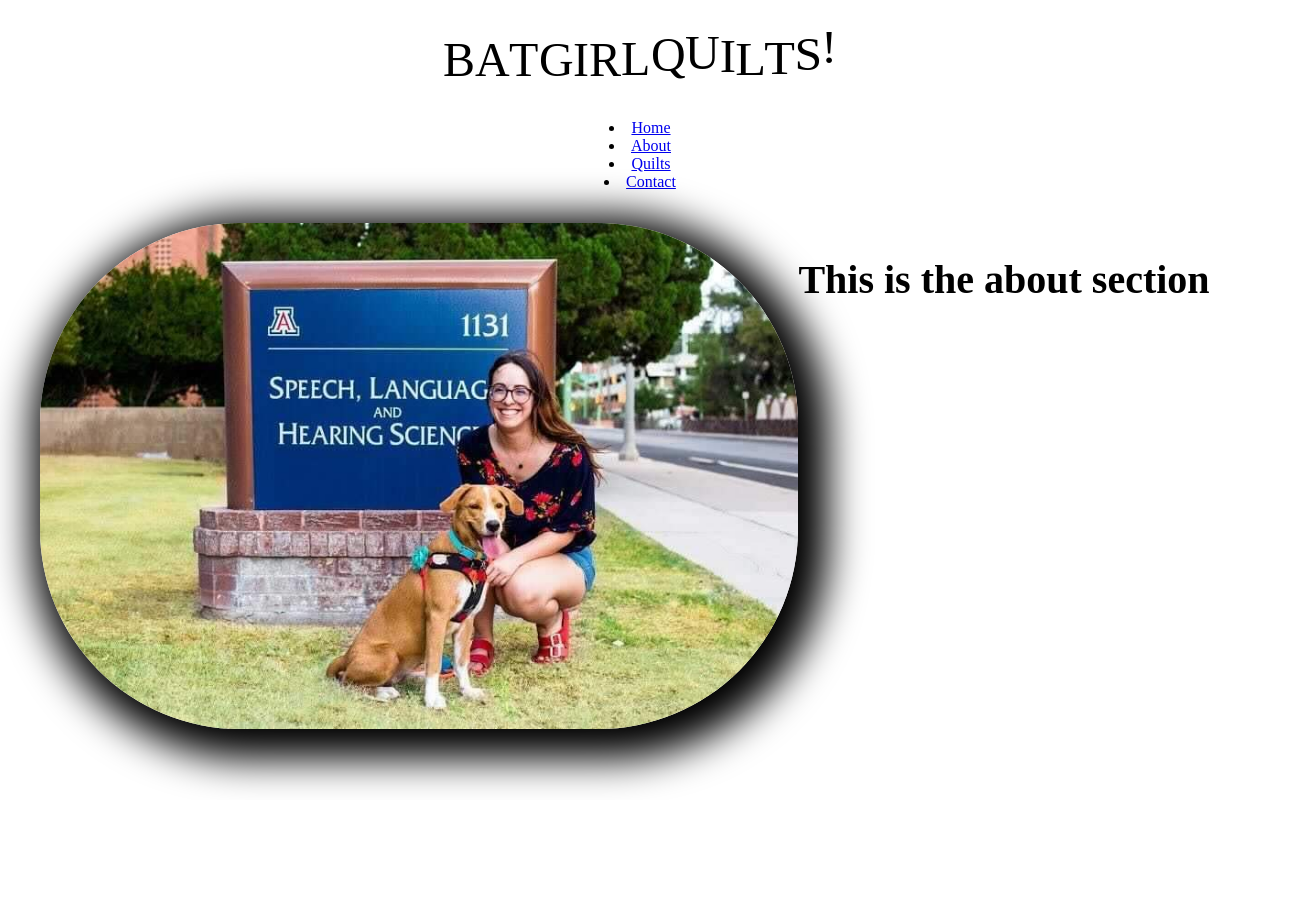
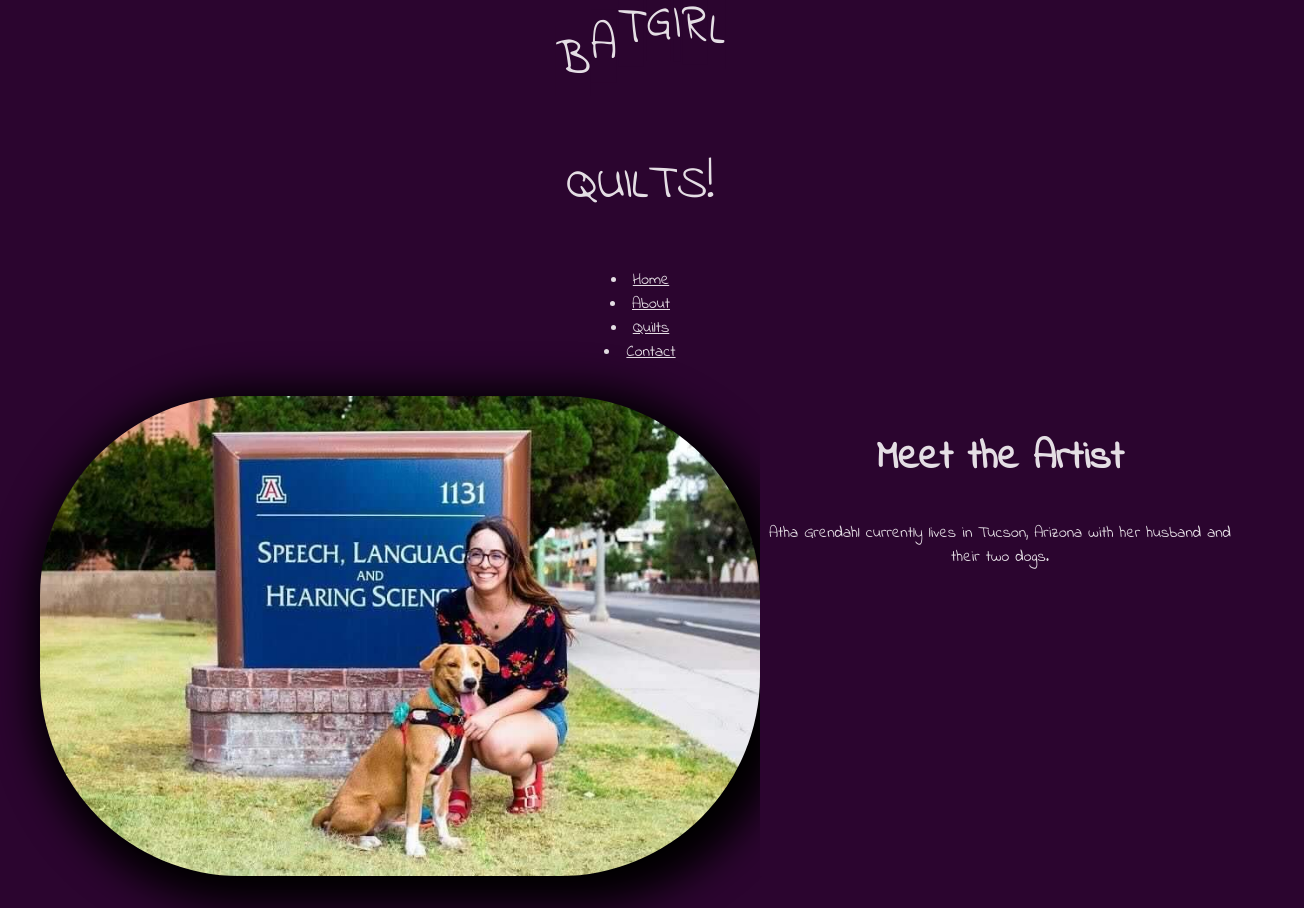
Before and after one commit to zimmermannlowbrass/atha-website, a React (Create React App) app in the folder client/: page / in a window 1280 px wide. Shown: the whole page, 1304 px wide, since content can reach past the window. Before the commit the page ends 800 px from the top, so only its background shows below. Built offline with nearby package versions, Linux system fonts and the light colour scheme.

Commit message:
add font

```diff
--- a/client/src/App.css
+++ b/client/src/App.css
@@ -1,10 +1,10 @@
-@import url('https://fonts.googleapis.com/css2?family=Shadows+Into+Light&display=swap');
+@import url('https://fonts.googleapis.com/css2?family=Indie+Flower&family=Shadows+Into+Light&display=swap');
+* {
+  text-align: center;
+  background-color: #2b052f;
+  color: #E4DEE4;
+  font-family: 'Indie Flower', cursive;
 
-.App {
-  text-align: center;
-}
-
-:root {
   --color-bg: #9b4fa5;
   --color-bg-variant: #2b052f;
   --color-primary: #ddaae4;
@@ -18,6 +18,8 @@
   --container-width-md: 86%;
   --container-width-sm: 90%;
 }
+
+
 
 h1 {
   font-size: 2.5rem;
--- a/client/src/components/About/About.js
+++ b/client/src/components/About/About.js
@@ -6,9 +6,12 @@ function About() {
     return (
         <section className="about">
             <img className="about-picture" src={PIC} alt="atha"/>
-            <h1>
-                This is the about section
-            </h1>
+            <div className="meet-the-artist">
+                <h1>
+                    Meet the Artist
+                </h1>
+                <p>Atha Grendahl currently lives in Tucson, Arizona with her husband and their two dogs.</p>
+            </div>
         </section>
     )
 }
--- a/client/src/components/About/about.css
+++ b/client/src/components/About/about.css
@@ -1,5 +1,4 @@
 .about {
-    width: 100%;
     display: flex;
 }
 
@@ -18,3 +17,7 @@
     transform: translateX(0);
   }
 }
+
+.meet-the-artist {
+  width: 40%;
+}
--- a/client/src/components/Header/Header.js
+++ b/client/src/components/Header/Header.js
@@ -13,6 +13,9 @@ function Header() {
                 <div class="i">I</div>
                 <div class="r">R</div>
                 <div class="l">L</div>
+            </div>
+            <br/>
+            <div className="bouncing-quilt">
                 <div class="q">Q</div>
                 <div class="u">U</div>
                 <div class="i2">I</div>
--- a/client/src/components/Header/header.css
+++ b/client/src/components/Header/header.css
@@ -1,7 +1,8 @@
-.bouncing-name {
+.header > div{
     position: relative;
     display: inline-flex;
     font-size: 3rem;
+    margin: 1rem;
 }
 
 @keyframes bounce {
@@ -11,61 +12,61 @@
         50%  { transform: scale(1.05,.95) translateY(0); }
         58%  { transform: scale(1,1) translateY(-7px); }
         65%  { transform: scale(1,1) translateY(0);}
-        100% { transform: scale(1,1) translateY(0);}
+        80% { transform: scale(1,1) translateY(0);}
     }
 
 .b {
-  animation: bounce 3s ease infinite;
+  animation: bounce 4s ease infinite;
 }
 
 .a {
-  animation: bounce 3s ease infinite .1s;
+  animation: bounce 4s ease infinite .1s;
 }
 
 .t {
-  animation: bounce 3s ease infinite .2s;
+  animation: bounce 4s ease infinite .2s;
 }
 
 .g {
-  animation: bounce 3s ease infinite .3s;
+  animation: bounce 4s ease infinite .3s;
 }
 
 .i {
-  animation: bounce 3s ease infinite .4s;
+  animation: bounce 4s ease infinite .4s;
 }
 
 .r {
-  animation: bounce 3s ease infinite .5s;
+  animation: bounce 4s ease infinite .5s;
 }
 
 .l {
-  animation: bounce 3s ease infinite .6s;
+  animation: bounce 4s ease infinite .6s;
 }
 
 .q {
-  animation: bounce 3s ease infinite .7s;
+  animation: bounce 4s ease infinite 2.1s;
 }
 
 .u {
-  animation: bounce 3s ease infinite .8s;
+  animation: bounce 4s ease infinite 2.2s;
 }
 
 .i2 {
-  animation: bounce 3s ease infinite .9s;
+  animation: bounce 4s ease infinite 2.3s;
 }
 
 .l2 {
-  animation: bounce 3s ease infinite 1s;
+  animation: bounce 4s ease infinite 2.4s;
 }
 
 .t2 {
-  animation: bounce 3s ease infinite 1.1s;
+  animation: bounce 4s ease infinite 2.5s;
 }
 
 .s {
-  animation: bounce 3s ease infinite 1.2s;
+  animation: bounce 4s ease infinite 2.6s;
 }
 
 .e-point {
-  animation: bounce 3s ease infinite 1.3s;
+  animation: bounce 4s ease infinite 2.7s;
 }
```
